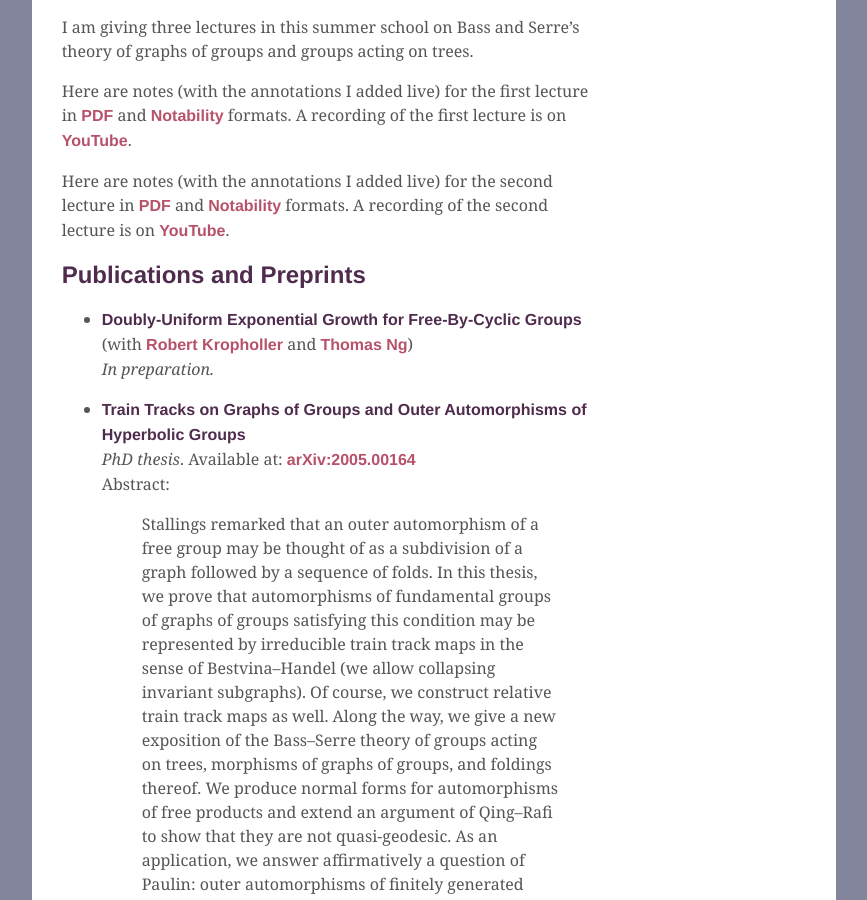
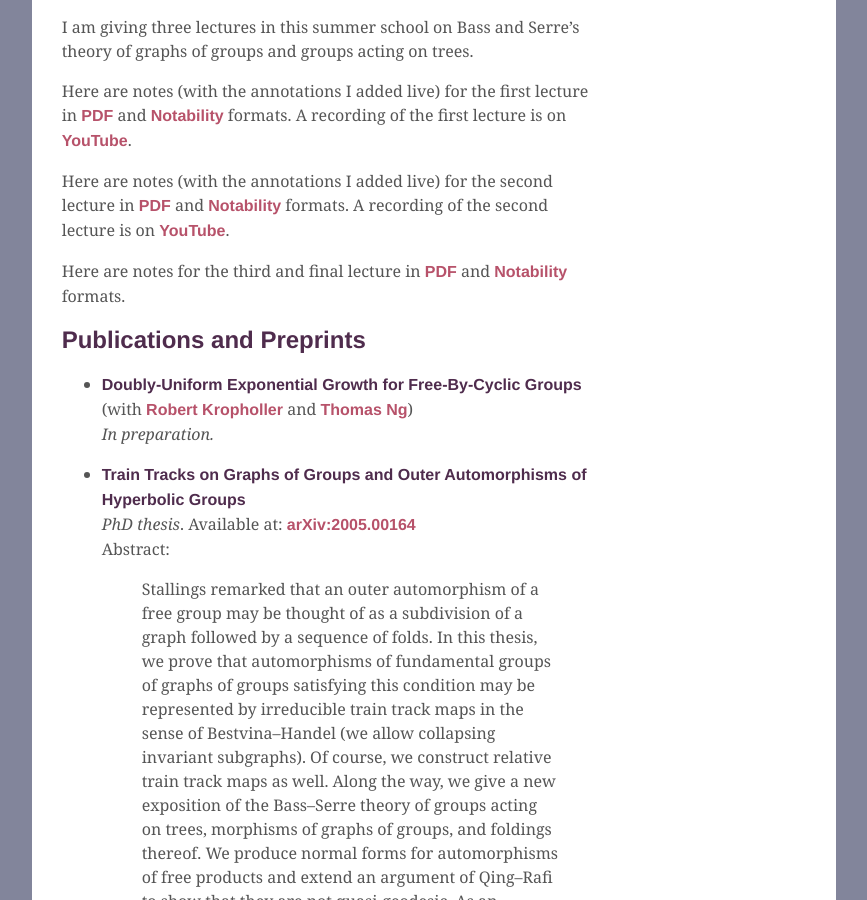
Before and after one commit to ryleelyman/Site, a Jekyll site: the page built from research.md, in a window 1280 px wide and 900 px high, scrolled down 327 px. Shown: the whole window, without its empty margins (206-1073 px from the left). Built offline with Jekyll 4.4.1, drawn with Linux system fonts in a browser that asks for light colours; formulas are drawn with MathJax 3.

Commit message:
add lecture 3 to research page

```diff
--- a/research.md
+++ b/research.md
@@ -24,12 +24,17 @@ Here are notes (with the annotations I added live)
 for the second lecture in [PDF][Lecture2PDF] and [Notability][Lecture2Note] formats.
 A recording of the second lecture is on [YouTube][YouTube2].
 
+Here are notes
+for the third and final lecture in [PDF][Lecture3PDF] and [Notability][Lecture3Note] formats.
+
 [Lecture1PDF]: {{ "assets/pdfs/GGTWB1.pdf" | relative_url }}
 [Lecture1Note]: {{ "assets/pdfs/GGTWB1.note" | relative_url }}
 [YouTube1]:  https://www.youtube.com/watch?v=6-x5g2p0u3s
 [Lecture2PDF]: {{ "assets/pdfs/GGTWB2.pdf" | relative_url }}
 [Lecture2Note]: {{ "assets/pdfs/GGTWB2.note" | relative_url }}
 [YouTube2]: https://www.youtube.com/watch?v=opilmxidthY
+[Lecture3PDF]: {{ "assets/pdfs/GGTWB3.pdf" | relative_url }}
+[Lecture3Note]: {{ "assets/pdfs/GGTWB3.note" | relative_url }}
 
 ## Publications and Preprints
 
```
Also changed, not shown: 7 other files.
